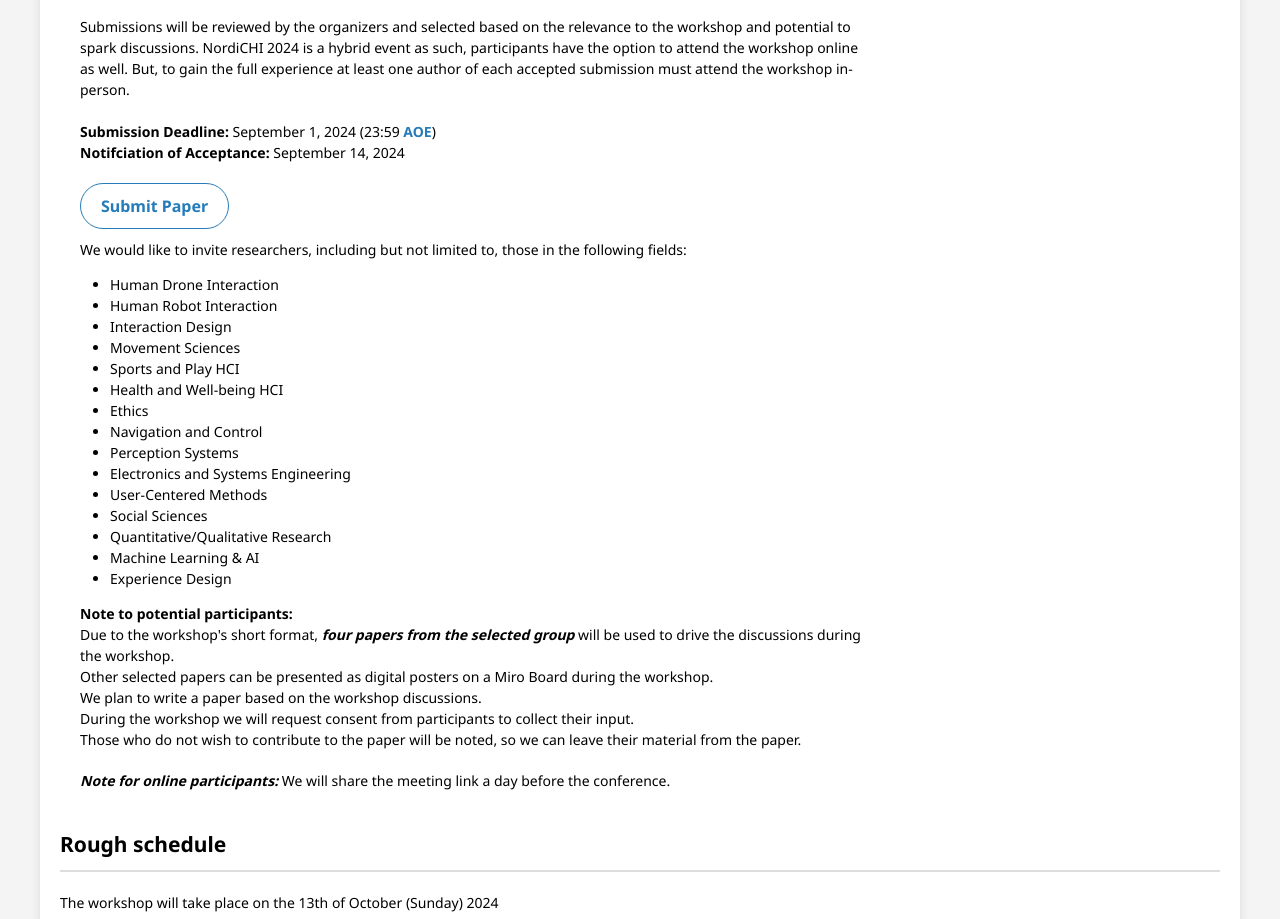
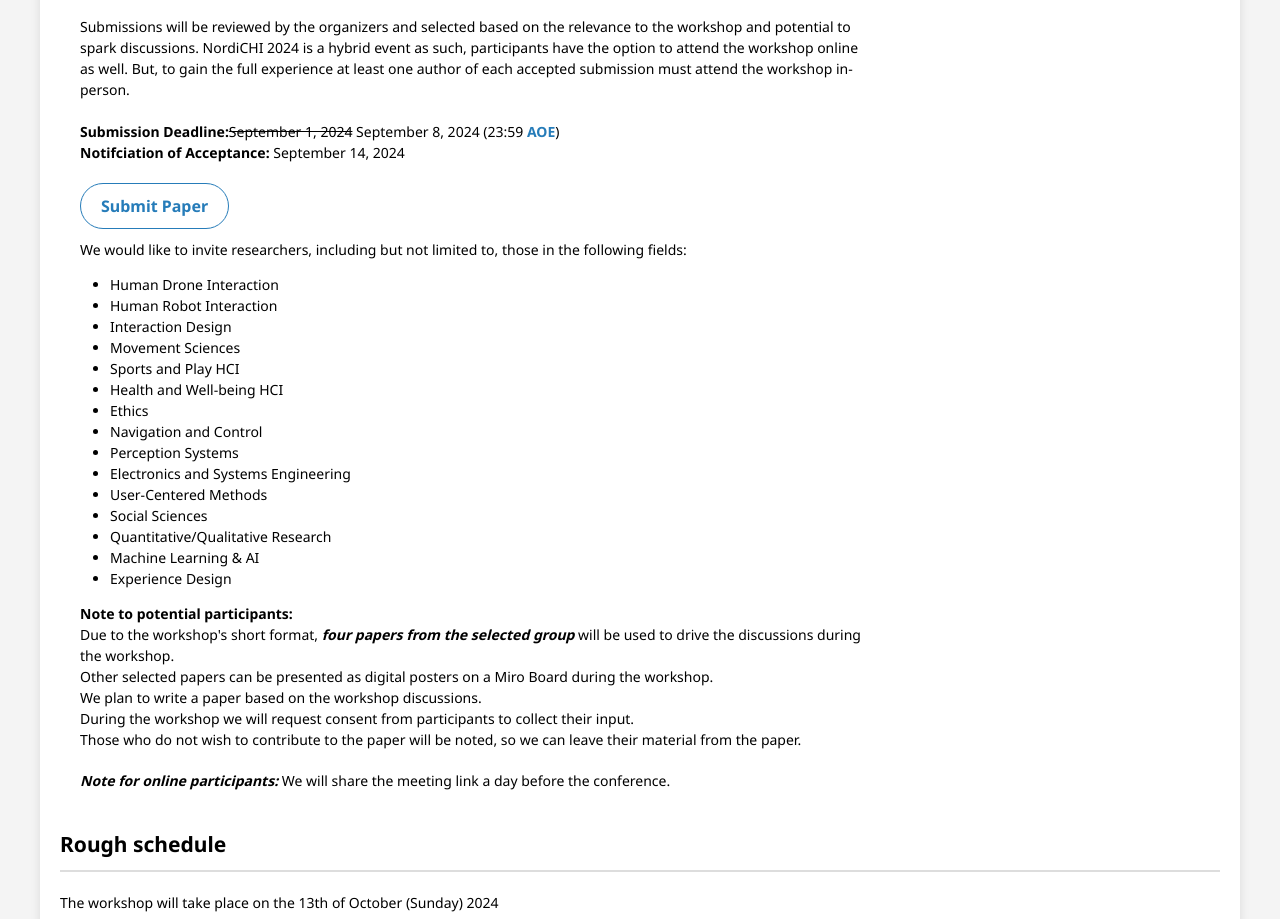
Before and after one commit to aswinbala96/SDW24, a plain HTML site: page index.html in a window 1280 px wide. Shown: the part 1660-2579 px from the top of the page. Drawn offline with Linux system fonts and the light colour scheme.

Commit message:
Deadline Change

```diff
--- a/index.html
+++ b/index.html
@@ -129,7 +129,7 @@
                             NordiCHI 2024 is a hybrid event as such, participants have the option to attend the workshop online as well. But, to gain the full experience at least one author of each accepted submission must attend the workshop in-person.
                             <br>
                             <br>
-                            <strong>Submission Deadline:</strong> September 1, 2024 (23:59 <a style= "font-weight: bold;" href="https://www.timeanddate.com/time/zones/aoeAOE">AOE</a>)
+                            <strong>Submission Deadline:</strong><strike>September 1, 2024</strike> September 8, 2024 (23:59 <a style= "font-weight: bold;" href="https://www.timeanddate.com/time/zones/aoeAOE">AOE</a>)
                             <br>
                             <strong>Notifciation of Acceptance:</strong> September 14, 2024
                           </p>
```
